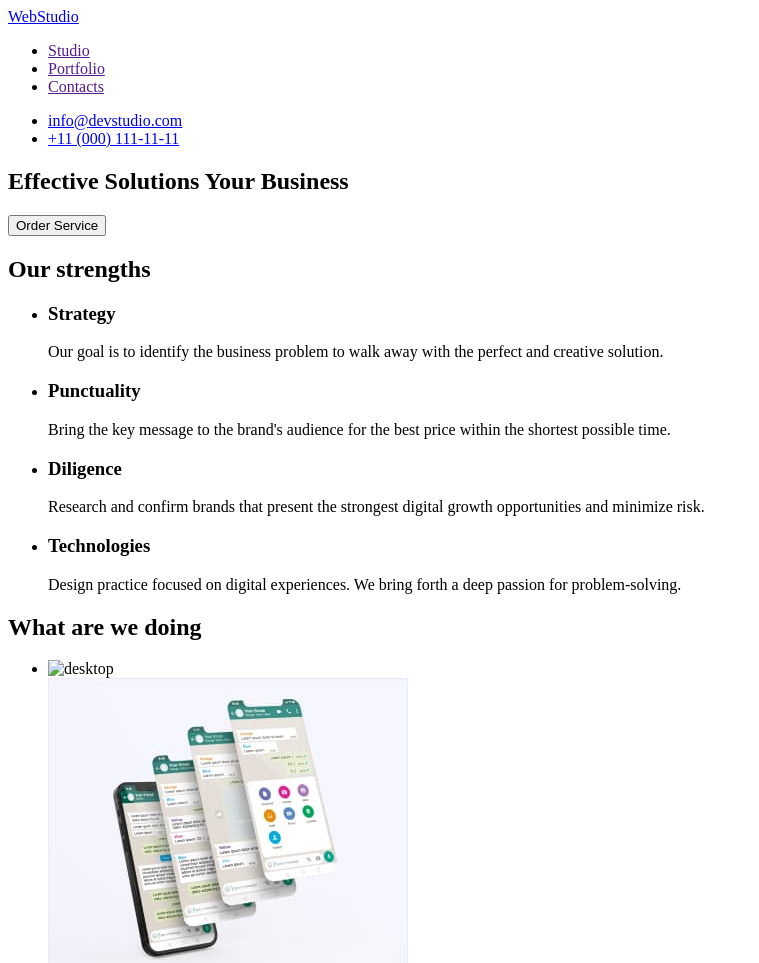
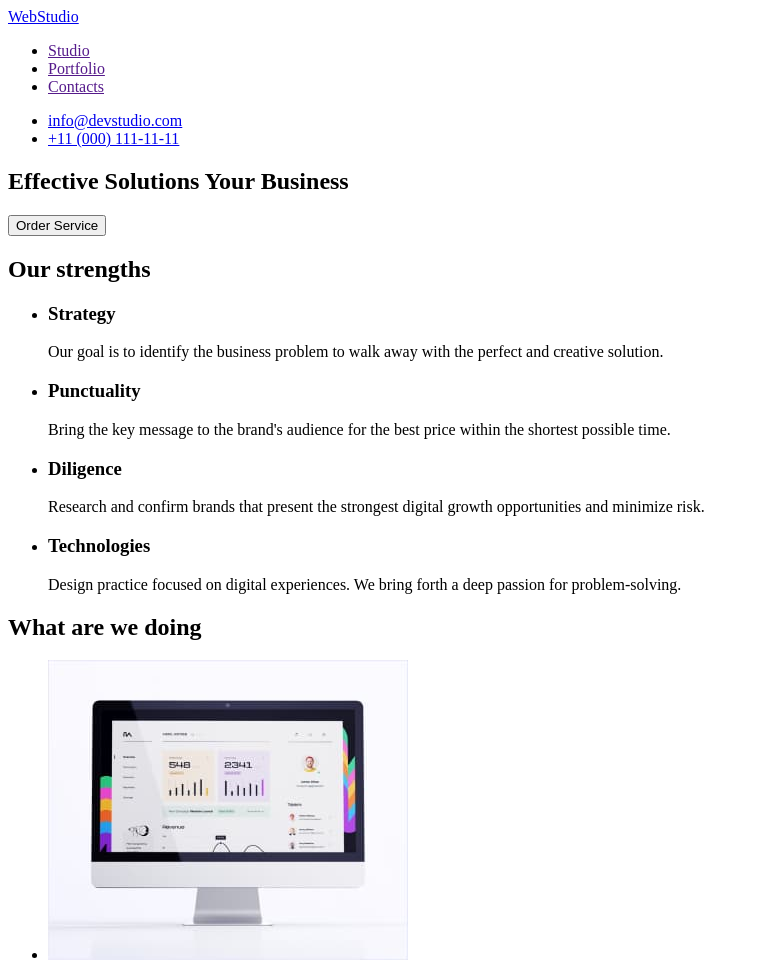
Before and after one commit to Oleksii81/goit-markup-hw-01, a plain HTML site: page index.html in a window 1280 px wide. Shown: the top 963 px of the page, without its empty margins (0-759 px from the left). Drawn offline with Linux system fonts and the light colour scheme; the site is published under a folder, as on GitHub Pages, so addresses that start at the root find nothing.

Commit message:
Update index.html

```diff
--- a/index.html
+++ b/index.html
@@ -66,7 +66,7 @@
         <h2>What are we doing</h2>
         <ul>
           <li>
-            <img src="/images/img1.jpg" alt="desktop" width="360" />
+            <img src="./images/img1.jpg" alt="desktop" width="360" />
           </li>
           <li>
             <img src="./images/img2.jpg" alt="mobile support" width="360" />
```
